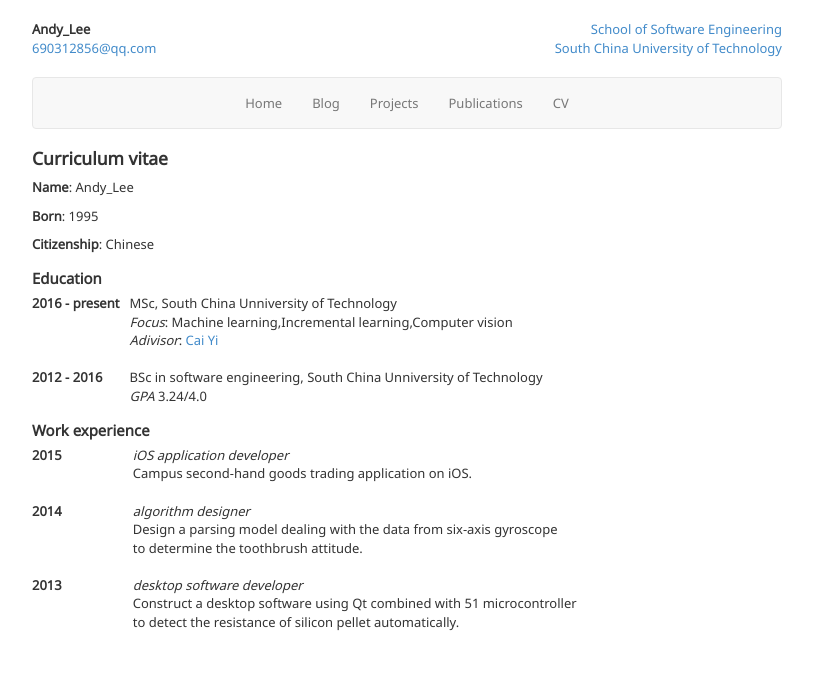
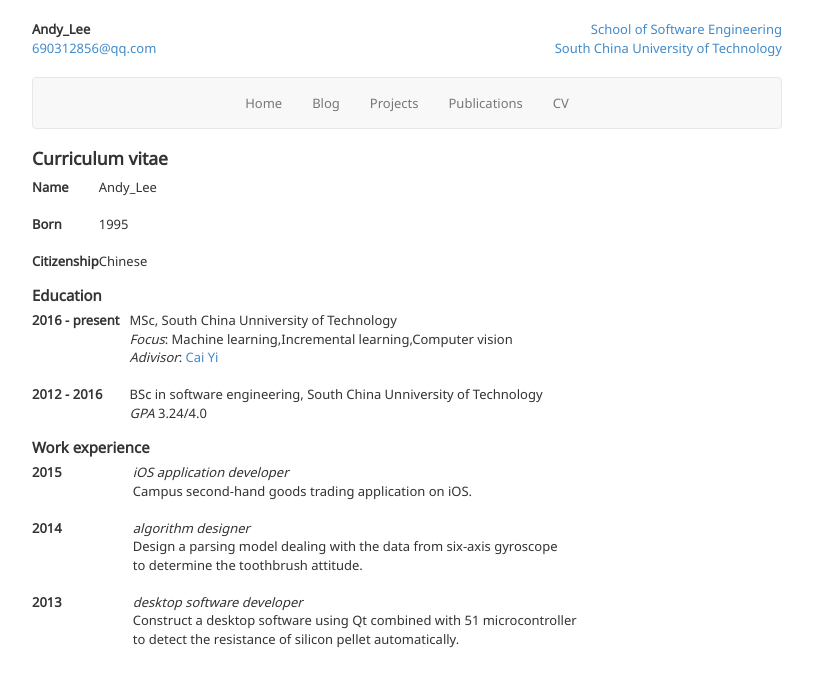
Before and after one commit to 690312856/690312856.github.io, a Jekyll site: the page built from cv.md, in a window 1280 px wide. Shown: the top 687 px of the page, without its empty margins (233-1046 px from the left). Built offline with Jekyll 4.4.1, drawn with Linux system fonts in a browser that asks for light colours; nearby versions of some CDN libraries; library files that are not in the unit come from our copies; Markdown is read by kramdown in place of the engine named in the settings.

```diff
--- a/cv.md
+++ b/cv.md
@@ -4,11 +4,13 @@ layout: default
 ---
 
 # Curriculum vitae
-**Name**: Andy_Lee
 
-**Born**: 1995
-
-**Citizenship**: Chinese
+|---|---|
+| **Name** | Andy_Lee |
+| &nbsp; ||
+| **Born** | 1995 |
+| &nbsp; ||
+| **Citizenship** | Chinese |
 
 ## Education
 
@@ -20,7 +22,7 @@ layout: default
 | **2012 - 2016** | BSc in software engineering, South China Unniversity of Technology |
 || *GPA* 3.24/4.0 |
 
-##Work experience
+## Work experience
 
 |---|---|
 | **2015**&nbsp;&nbsp;&nbsp;&nbsp;&nbsp;&nbsp;&nbsp;&nbsp;&nbsp;&nbsp;&nbsp;&nbsp;&nbsp;&nbsp;&nbsp;&nbsp;&nbsp;&nbsp;&nbsp;&nbsp;&nbsp; | *iOS application developer* |
```
